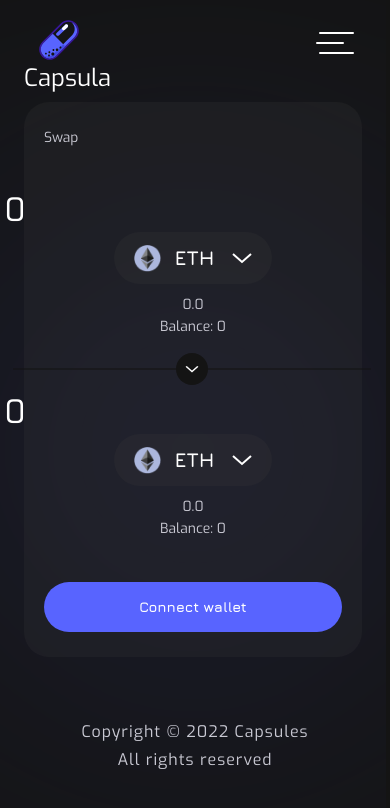
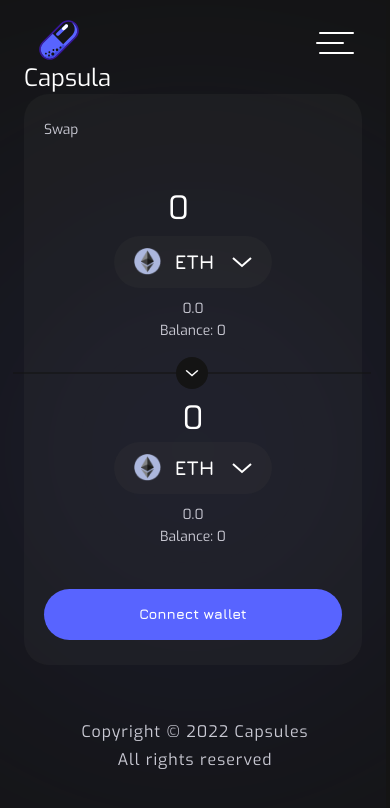
Before and after one commit to UD1sto/Capsules-mpv-frontend, a Next.js app: page /swap in a window 390 px wide. Shown: the top 808 px of the page. Built offline with nearby package versions, Linux system fonts and the light colour scheme.

Commit message:
input change event

```diff
--- a/src/components/select-input/Select.tsx
+++ b/src/components/select-input/Select.tsx
@@ -31,7 +31,18 @@ const BootstrapInput = styled(InputBase)(({ theme }) => ({
   },
 }));
 
-export function SelectInput({ options, size }) {
+interface Option {
+  label: string;
+  value: string;
+  img?: string;
+}
+
+interface SelectProps {
+  options: Array<Option>;
+  size?: string;
+}
+
+export function SelectInput({ options, size }: SelectProps) {
   const [age, setAge] = React.useState(options[0].value);
 
   const handleChange = (event: SelectChangeEvent) => {
@@ -51,7 +62,7 @@ export function SelectInput({ options, size }) {
           sx={{ borderRadius: "50px" }}
           defaultValue={options[0].value}
         >
-          {options.map((item) => (
+          {options.map((item: Option) => (
             <MenuItem
               value={item.value}
               sx={{
@@ -60,11 +71,17 @@ export function SelectInput({ options, size }) {
               key={item.label}
             >
               <Stack direction="row" alignItems="center">
-                <img
-                  src="/images/bnc.png"
-                  alt="icon"
-                  style={{ width: "27px", marginRight: "13px", height: "27px" }}
-                />
+                {item.img && (
+                  <img
+                    src={item.img}
+                    alt="icon"
+                    style={{
+                      width: "27px",
+                      marginRight: "13px",
+                      height: "27px",
+                    }}
+                  />
+                )}
                 <Typography variant="h3" marginRight="25px" fontSize={size}>
                   {item.label}
                 </Typography>
--- a/src/components/swap-form/SwapForm.tsx
+++ b/src/components/swap-form/SwapForm.tsx
@@ -1,11 +1,18 @@
 import { SELECT_ITEMS2 } from "@/content";
-import { Button, Stack, Typography } from "@mui/material";
+import { Button, InputBase, Stack, Typography } from "@mui/material";
 import { ArrowDownIcon } from "public/icons";
+import { useState } from "react";
 import { Card } from "../card/Card";
 import { SelectInput } from "../select-input/Select";
 import styles from "./styles.module.css";
 
 export function SwapForm() {
+  const [value, setValue] = useState<number>(0);
+
+  const handleChange = (e: React.ChangeEvent<HTMLInputElement>) => {
+    setValue(Number(e.target.value));
+  };
+
   return (
     <Card sx={{ borderRadius: "25px", maxWidth: 570 }}>
       <Stack>
@@ -14,7 +21,12 @@ export function SwapForm() {
         </Typography>
         <Stack>
           <Stack className={styles.inputBox}>
-            <input type="number" value={0} />
+            <InputBase
+              type="number"
+              onChange={handleChange}
+              defaultValue={0}
+              className={styles.textRestr}
+            />
             <SelectInput options={SELECT_ITEMS2} size="1rem" />
           </Stack>
           <Stack className={styles.inputBox}>
@@ -27,7 +39,9 @@ export function SwapForm() {
         </Stack>
         <Stack mb={4}>
           <Stack className={styles.inputBox}>
-            <input type="number" value={0} />
+            <Typography fontSize="2rem" className={styles.textRestr}>
+              {(value * 2)}
+            </Typography>
             <SelectInput options={SELECT_ITEMS2} size="1rem" />
           </Stack>
           <Stack className={styles.inputBox}>
--- a/src/components/swap-form/styles.module.css
+++ b/src/components/swap-form/styles.module.css
@@ -12,6 +12,12 @@
   color: white;
   font-family: "Exo";
 }
+.inputBox input::-webkit-inner-spin-button,
+.inputBox input::-webkit-inner-outer-button {
+  -webkit-appearance: none;
+  margin: 0;
+}
+
 .divider {
   width: calc(100% + 60px);
   height: 2px;
@@ -22,8 +28,21 @@
 }
 .divider img {
   width: 32px;
-  height:32px;
+  height: 32px;
   background-color: #141414;
   border-radius: 50%;
   padding: 12px 8px;
 }
+.textRestr {
+  max-width: 300px;
+}
+@media (max-width: 600px) {
+  .textRestr {
+    max-width: 150px;
+  }
+}
+@media (max-width: 400px) {
+  .textRestr {
+    max-width: 50px;
+  }
+}
--- a/src/content/index.ts
+++ b/src/content/index.ts
@@ -182,14 +182,17 @@ export const SELECT_ITEMS = [
   {
     label: "Ethereum Market",
     value: "Eth",
+    img: "/images/bnc.png",
   },
   {
     label: "Bitcoin Market",
     value: "Btc",
+    img: "/images/bnc.png",
   },
   {
     label: "Binance Coin Market",
     value: "Bnb Market",
+    img: "/images/bnc.png",
   },
 ];
 
@@ -197,14 +200,17 @@ export const SELECT_ITEMS2 = [
   {
     label: "Eth",
     value: "Eth",
+    img: "/images/bnc.png",
   },
   {
     label: "Btc",
     value: "Btc",
+    img: "/images/bnc.png",
   },
   {
     label: "Bin",
     value: "Bnb Market",
+    img: "/images/bnc.png",
   },
 ];
 
```
